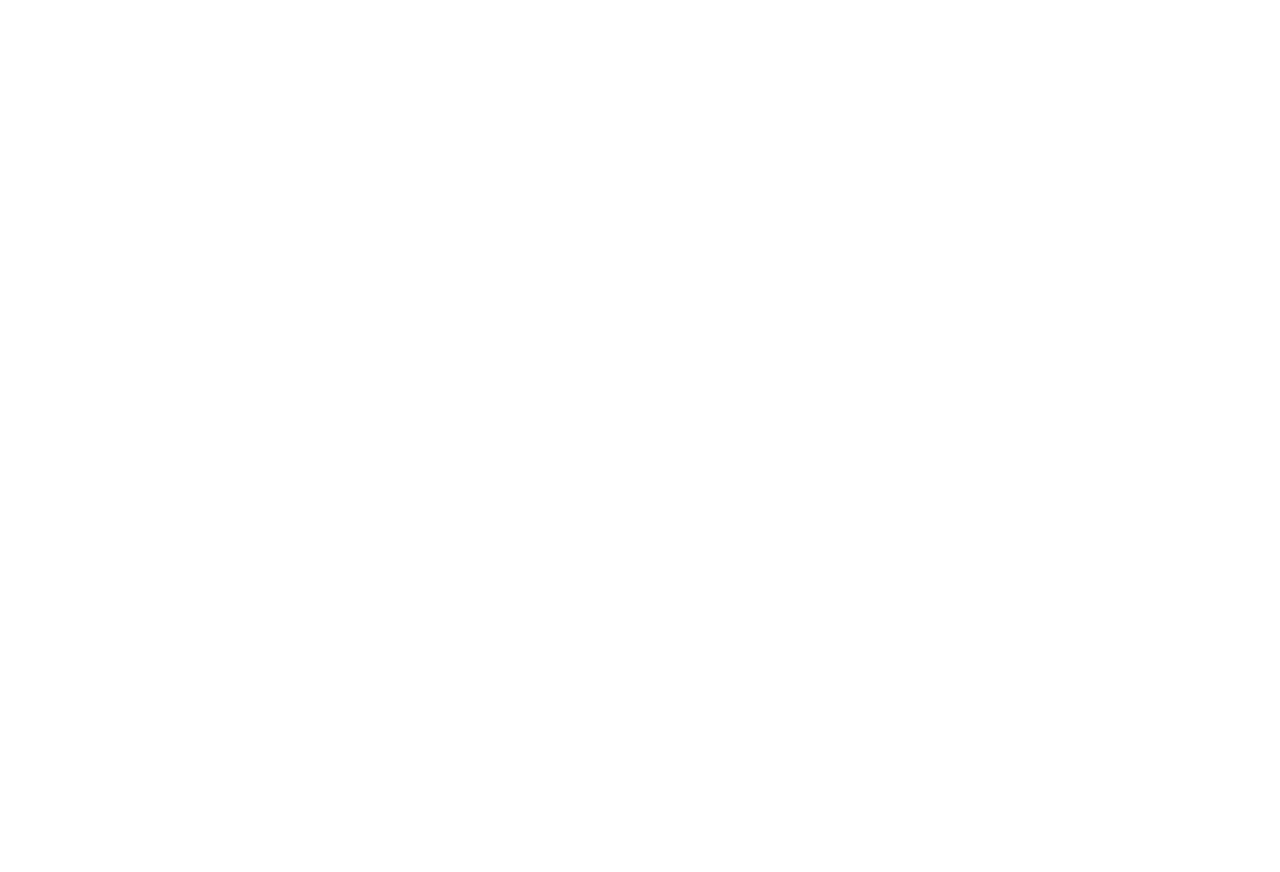
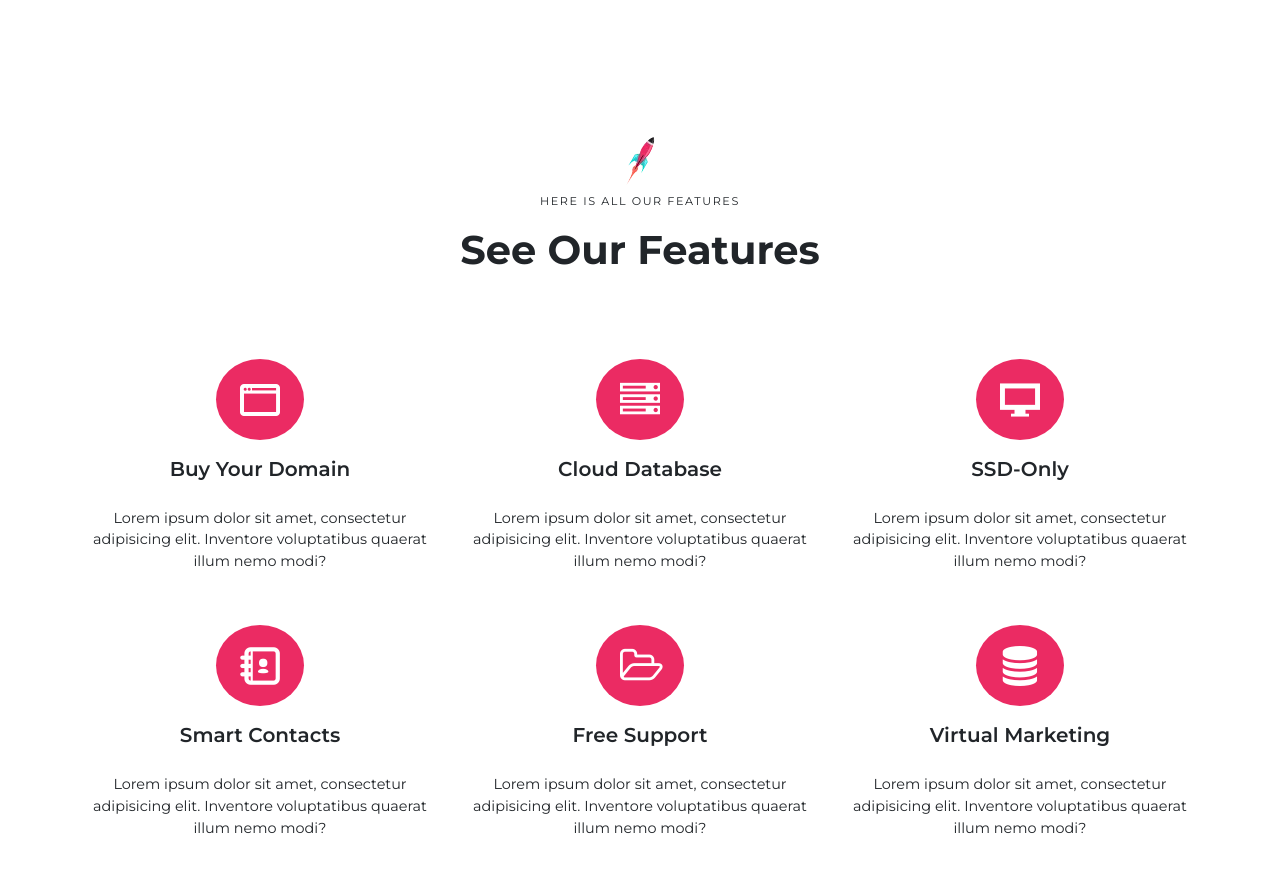
Before and after one commit to krypton225/IT-Host, a React (Create React App) app: page / in a window 1280 px wide. Shown: the part 620-1492 px from the top of the page. Built offline with nearby package versions, Linux system fonts and the light colour scheme.

Commit message:
ADD Features component @ Home page

```diff
--- /dev/null
+++ b/src/components/Features/FeatureCard/FeatureCard.tsx
@@ -0,0 +1,19 @@
+import IFeatureCard from "./IFeatureCard.interface";
+
+const FeatureCard = ({ iconClassName, titleCard, description }: IFeatureCard) => {
+    return (
+        <div className="col-md-6 col-lg-4">
+            <div className="feature-card mt-5 text-center">
+                <div className="feature-card__icon fs-1 position-relative">
+                    <i className={`icon ${iconClassName} p-3 rounded-circle custom-bg-pink text-white fw-lighter`}></i>
+                </div>
+
+                <p className="my-4 text-capitalize fs-5 fw-semibold">{titleCard}</p>
+
+                <p style={{ fontSize: "0.9rem" }}>{description}</p>
+            </div>
+        </div>
+    );
+};
+
+export default FeatureCard;
--- /dev/null
+++ b/src/components/Features/Features.tsx
@@ -0,0 +1,23 @@
+import { MainTitle } from "components/";
+import featureData from "./feature-data";
+import FeatureCard from "./FeatureCard/FeatureCard";
+
+const Features = () => {
+    return (
+        <section>
+            <MainTitle description="here is all our features" title="see our features" />
+
+            <div className="container mt-5">
+                <div className="row">
+                    {
+                        featureData.map(({ id, iconClassName, titleCard, description }) => (
+                            <FeatureCard key={id} iconClassName={iconClassName} titleCard={titleCard} description={description} />
+                        ))
+                    }
+                </div>
+            </div>
+        </section>
+    );
+};
+
+export default Features;
--- /dev/null
+++ b/src/components/Features/feature-data.ts
@@ -0,0 +1,40 @@
+import GenerateId from "../../utils/generate-id";
+
+import IFeatureCard from "./FeatureCard/IFeatureCard.interface";
+
+const featureData: Array<IFeatureCard> = [
+    {
+        iconClassName: "icon-window",
+        titleCard: "buy your domain",
+        description: "Lorem ipsum dolor sit amet, consectetur adipisicing elit. Inventore voluptatibus quaerat illum nemo modi?"
+    },
+    {
+        iconClassName: "icon-server",
+        titleCard: "cloud database",
+        description: "Lorem ipsum dolor sit amet, consectetur adipisicing elit. Inventore voluptatibus quaerat illum nemo modi?"
+    },
+    {
+        iconClassName: "icon-desktop",
+        titleCard: "SSD-Only",
+        description: "Lorem ipsum dolor sit amet, consectetur adipisicing elit. Inventore voluptatibus quaerat illum nemo modi?"
+    },
+    {
+        iconClassName: "icon-contacts",
+        titleCard: "smart contacts",
+        description: "Lorem ipsum dolor sit amet, consectetur adipisicing elit. Inventore voluptatibus quaerat illum nemo modi?"
+    },
+    {
+        iconClassName: "icon-folder-open-empty",
+        titleCard: "free support",
+        description: "Lorem ipsum dolor sit amet, consectetur adipisicing elit. Inventore voluptatibus quaerat illum nemo modi?"
+    },
+    {
+        iconClassName: "icon-database",
+        titleCard: "virtual marketing",
+        description: "Lorem ipsum dolor sit amet, consectetur adipisicing elit. Inventore voluptatibus quaerat illum nemo modi?"
+    },
+];
+
+(() => GenerateId(featureData))();
+
+export default featureData;
--- a/src/components/index.ts
+++ b/src/components/index.ts
@@ -1 +1,5 @@
 export { default as MainNavbar } from "./MainNavbar/MainNavbar";
+
+export { default as MainTitle } from "./MainTitle/MainTitle";
+
+export { default as Features } from "./Features/Features";
--- a/src/index.css
+++ b/src/index.css
@@ -101,6 +101,10 @@ section {
   }
 }
 
+.custom-bg-pink {
+  background-color: var(--pink-color);
+}
+
 .animated {
   animation-name: landing-img-animations;
   animation-duration: 3s;
--- a/src/pages/Home/Home.tsx
+++ b/src/pages/Home/Home.tsx
@@ -1,9 +1,12 @@
+import { Features } from "components/";
+
 import { Landing } from "./Landing";
 
 const Home = () => {
     return (
         <>
             <Landing />
+            <Features />
         </>
     );
 };
```
Also changed, not shown: src/components/Features/FeatureCard/IFeatureCard.interface.ts (added, +9 -0 lines).
